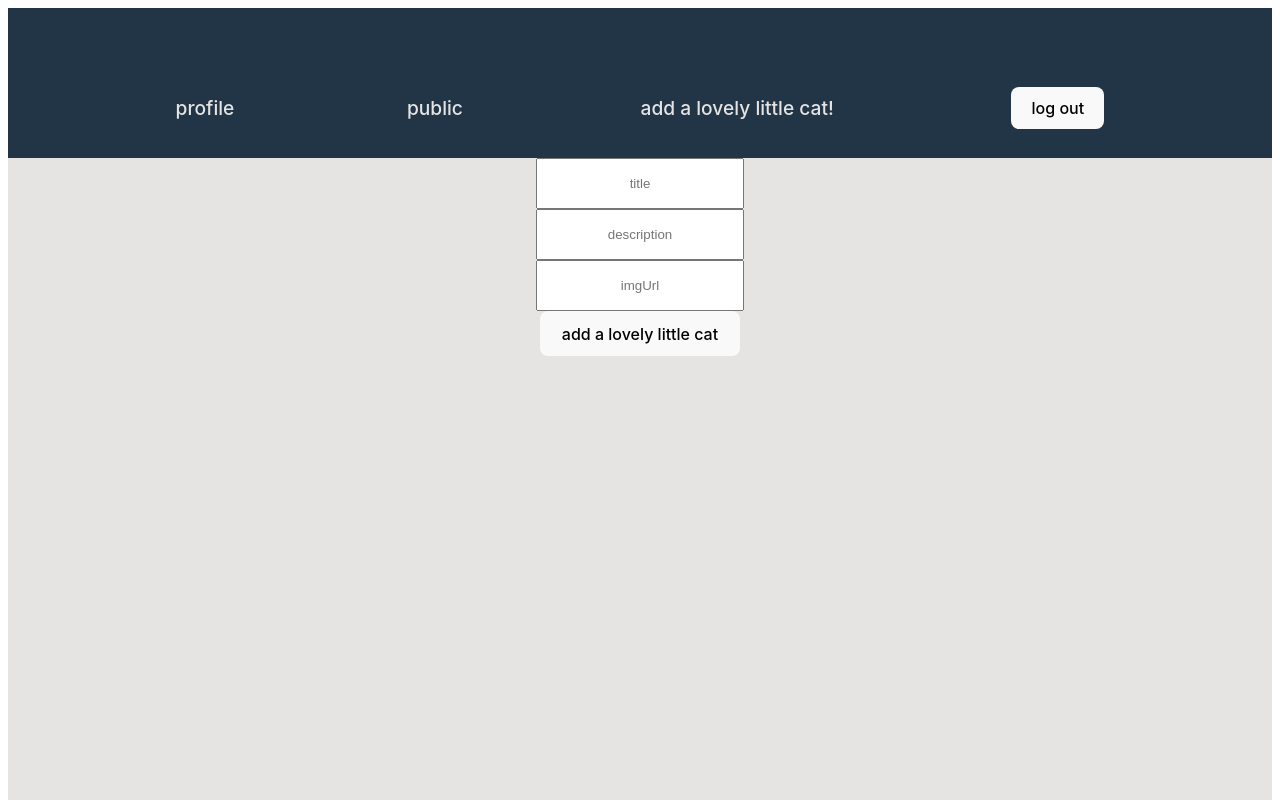
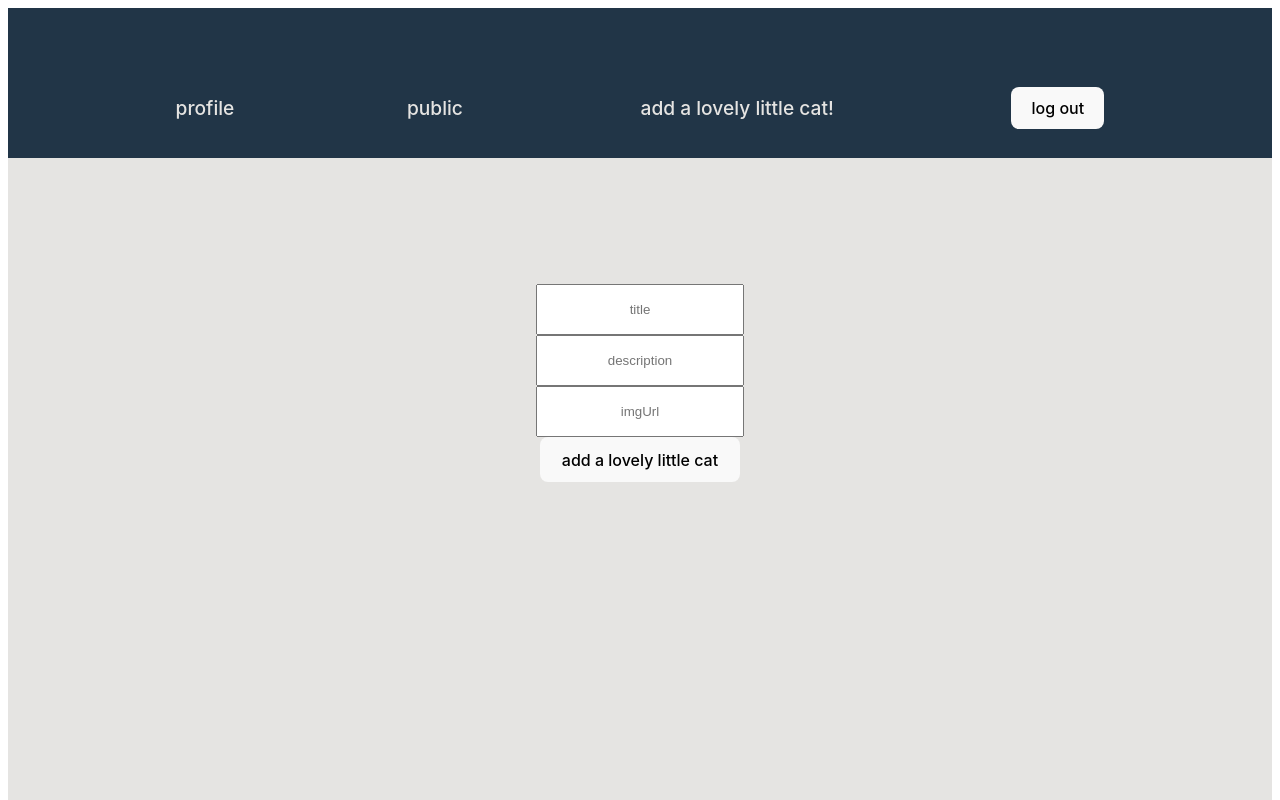
Before and after one commit to real-life-rusty-venture/catproject, a React (Vite) app in the folder client/: page /newCat in a window 1280 px wide. Shown: the top 800 px of the page. Built offline with nearby package versions, Linux system fonts and the light colour scheme; sample sign-in values are in the browser's storage.

Commit message:
fixed form submission so it opens on a different page; minor css updates

```diff
--- a/client/src/components/pages/NewCat.jsx
+++ b/client/src/components/pages/NewCat.jsx
@@ -85,7 +85,8 @@ export default function NewCat(props) {
         flexWrap : "wrap",
         alignItems : "center",
         // justifyContent : "space-evenly",
-        height : "100vh"
+        height : "100vh",
+        paddingTop : "10%"
     }
 
 
```
